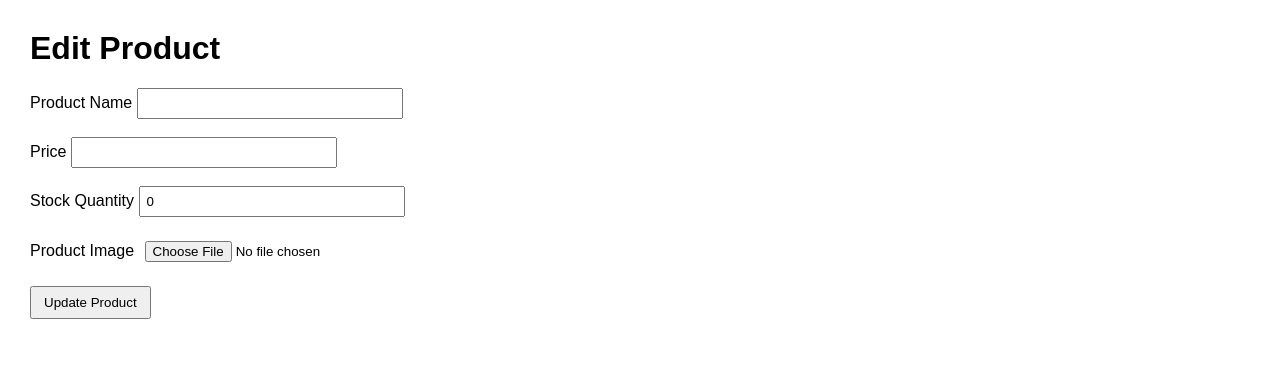
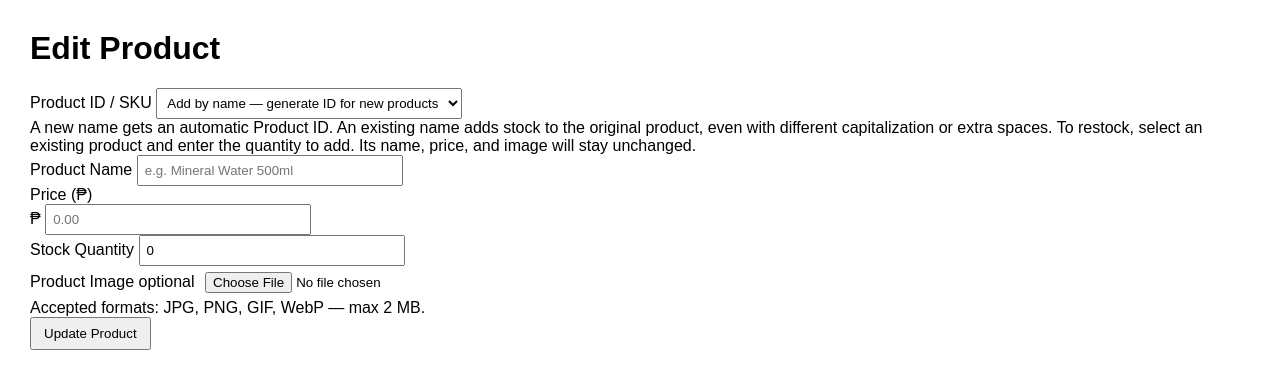
Before and after one commit to adelatongsonn/MVC-PayPoint, a Laravel app: template resources/views/products/edit.blade.php in a window 1280 px wide. Shown: the top 389 px of the page. Run offline with Laravel 12, Linux system fonts and the light colour scheme; the template is opened without the code that fills it, so the values that code supplies are empty.

Commit message:
Refactor product form with improved layout and fields

```diff
--- a/resources/views/products/form.blade.php
+++ b/resources/views/products/form.blade.php
@@ -1,41 +1,162 @@
-<label>Product Name</label>
+{{-- ── Product Form Fields (shared partial) ── --}}
+
+<div class="prod-field mb-4">
+    <label for="sku" class="prod-label">
+        <i class="bi bi-upc me-1"></i> Product ID / SKU
+    </label>
+    @if (isset($product))
         <input
+            id="sku"
+            type="text"
+            name="sku"
+            class="form-control prod-input @error('sku') is-invalid @enderror"
+            value="{{ old('sku', $product->sku) }}"
+            maxlength="50"
+            pattern="[A-Za-z0-9][A-Za-z0-9._\-]*"
+            required
+        >
+    @else
+        <select
+            id="sku"
+            name="sku"
+            class="form-control prod-input @error('sku') is-invalid @enderror"
+            onchange="const option = this.selectedOptions[0]; this.form.elements.name.value = option.dataset.name || ''; this.form.elements.price.value = option.dataset.price || '';"
+        >
+            <option value="">Add by name — generate ID for new products</option>
+            @foreach ($existingProducts as $existingProduct)
+                <option
+                    value="{{ $existingProduct->sku }}"
+                    data-name="{{ $existingProduct->name }}"
+                    data-price="{{ $existingProduct->price }}"
+                    @selected(old('sku') === $existingProduct->sku)
+                >{{ $existingProduct->name }} ({{ $existingProduct->sku }})</option>
+            @endforeach
+        </select>
+    @endif
+    @error('sku')
+        <div class="invalid-feedback">{{ $message }}</div>
+    @enderror
+    <div class="prod-hint">
+        @if (isset($product))
+            Each product must have a unique ID.
+        @else
+            A new name gets an automatic Product ID. An existing name adds stock to the original product, even with different capitalization or extra spaces.
+            To restock, select an existing product and enter the quantity to add.
+            Its name, price, and image will stay unchanged.
+        @endif
+    </div>
+</div>
+<div class="prod-field mb-4">
+    <label for="name" class="prod-label">
+        <i class="bi bi-tag me-1"></i> Product Name
+    </label>
+    <input
+        id="name"
         type="text"
         name="name"
+        class="form-control prod-input @error('name') is-invalid @enderror"
         value="{{ old('name', $product->name ?? '') }}"
+        placeholder="e.g. Mineral Water 500ml"
         required
     >
+    @error('name')
+        <div class="invalid-feedback">{{ $message }}</div>
+    @enderror
+</div>
 
-<br><br>
-
-<label>Price</label>
+<div class="row g-3 mb-4">
+    <div class="col-md-6">
+        <div class="prod-field">
+            <label for="price" class="prod-label">
+                <i class="bi bi-currency-exchange me-1"></i> Price (₱)
+            </label>
+            <div class="input-group">
+                <span class="prod-input-prefix">₱</span>
                 <input
+                    id="price"
                     type="number"
                     name="price"
                     step="0.01"
                     min="0.01"
+                    class="form-control prod-input prod-input-addon @error('price') is-invalid @enderror"
                     value="{{ old('price', $product->price ?? '') }}"
+                    placeholder="0.00"
                     required
                 >
+                @error('price')
+                    <div class="invalid-feedback">{{ $message }}</div>
+                @enderror
+            </div>
+        </div>
+    </div>
 
-<br><br>
-
-<label>Stock Quantity</label>
+    <div class="col-md-6">
+        <div class="prod-field">
+            <label for="stock_quantity" class="prod-label">
+                <i class="bi bi-layers me-1"></i> Stock Quantity
+            </label>
             <input
+                id="stock_quantity"
                 type="number"
                 name="stock_quantity"
                 min="0"
+                class="form-control prod-input @error('stock_quantity') is-invalid @enderror"
                 value="{{ old('stock_quantity', $product->stock_quantity ?? 0) }}"
+                placeholder="0"
                 required
             >
+            @error('stock_quantity')
+                <div class="invalid-feedback">{{ $message }}</div>
+            @enderror
+        </div>
+    </div>
+</div>
 
-<br><br>
-
-<label>Product Image</label>
+<div class="prod-field mb-1">
+    <label for="image" class="prod-label">
+        <i class="bi bi-image me-1"></i> Product Image
+        <span class="prod-label-optional">optional</span>
+    </label>
     <input
+        id="image"
         type="file"
         name="image"
         accept="image/*"
+        class="form-control prod-input @error('image') is-invalid @enderror"
     >
+    <div class="prod-hint">Accepted formats: JPG, PNG, GIF, WebP — max 2 MB.</div>
+    @error('image')
+        <div class="invalid-feedback">{{ $message }}</div>
+    @enderror
 
-<br><br>
+    @if (!empty($product?->image))
+        <div class="prod-current-image mt-3">
+            <img
+                src="{{ asset('storage/' . $product->image) }}"
+                alt="{{ $product->name }}"
+                class="prod-image-preview"
+                onerror="this.outerHTML='<span class=\'pos-thumb-empty\' style=\'width:72px;height:72px;font-size:1.5rem;\'><i class=\'bi bi-image\'></i></span>'"
+            >
+            <div class="prod-current-image-label">
+                <div class="prod-current-image-title">Current image</div>
+                <div class="prod-current-image-hint">Upload a new file to replace it</div>
+                <div class="form-check mt-2">
+                    <input
+                        id="remove_image"
+                        type="checkbox"
+                        name="remove_image"
+                        value="1"
+                        class="form-check-input @error('remove_image') is-invalid @enderror"
+                        aria-describedby="remove_image-hint"
+                        @checked(old('remove_image'))
+                    >
+                    <label for="remove_image" class="form-check-label small text-danger">Remove current image</label>
+                    @error('remove_image')
+                        <div class="invalid-feedback">{{ $message }}</div>
+                    @enderror
+                </div>
+                <div id="remove_image-hint" class="prod-hint">Save to return to the placeholder. If you select a new file, it replaces the image instead.</div>
+            </div>
+        </div>
+    @endif
+</div>
```
Lines whose indentation alone changed are shown as unchanged.
